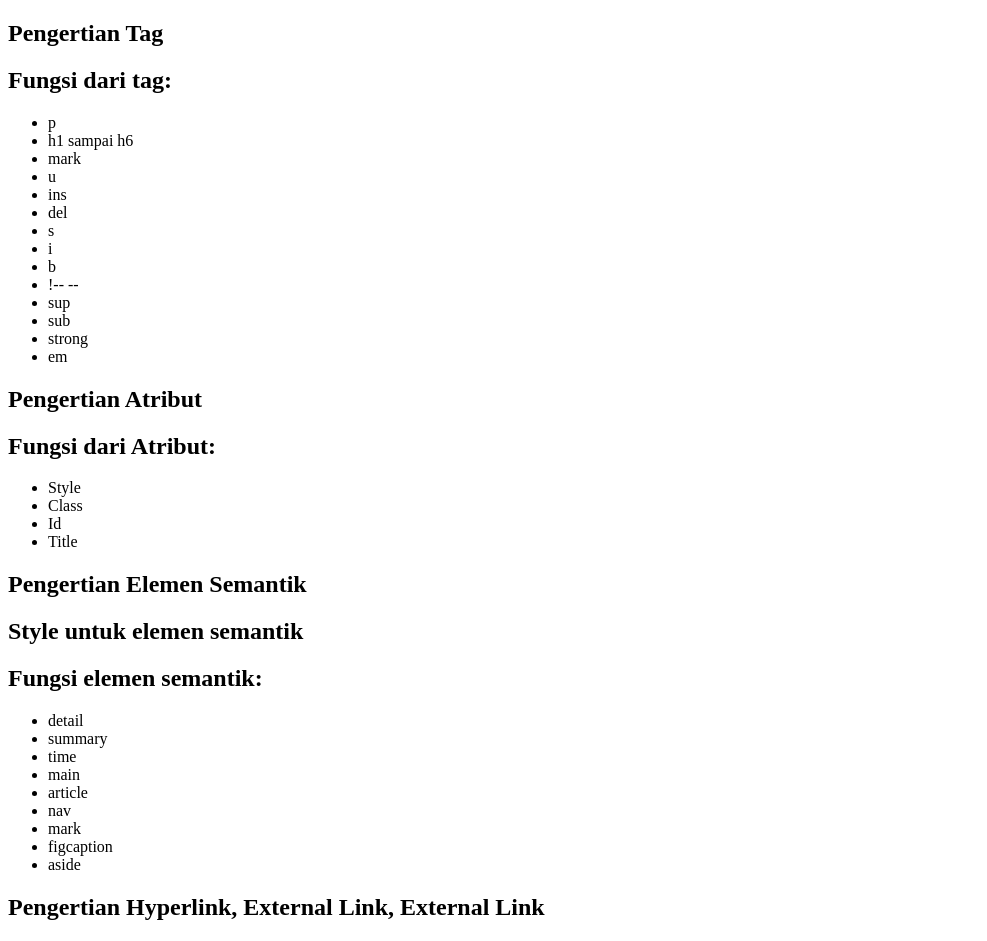
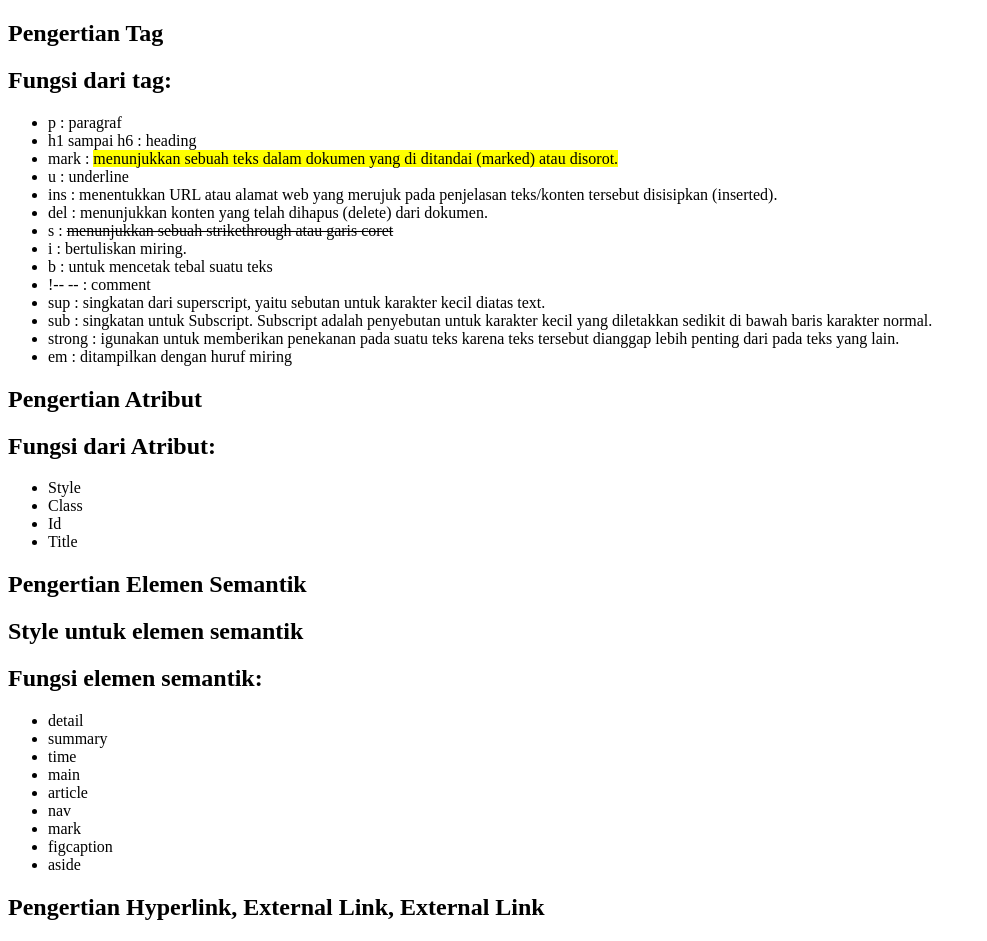
Before and after one commit to MikeTadnaa/miketadnaa.github.io, a plain HTML site: page index.html in a window 1280 px wide. Shown: the whole page, without its empty margins (0-987 px from the left). Drawn offline with Linux system fonts and the light colour scheme.

Commit message:
update index

```diff
--- a/index.html
+++ b/index.html
@@ -13,20 +13,20 @@
             <h1>Pengertian Tag</h1>
             <h1>Fungsi dari tag:</h1>
             <ul>
-                <li>p</li>
-                <li>h1 sampai h6</li>
-                <li>mark</li>
-                <li>u</li>
-                <li>ins</li>
-                <li>del</li>
-                <li>s</li>
-                <li>i</li>
-                <li>b</li>
-                <li>!-- --</li>
-                <li>sup</li>
-                <li>sub</li>
-                <li>strong</li>
-                <li>em</li>
+                <li>p : paragraf</li>
+                <li>h1 sampai h6 : heading</li>
+                <li>mark : <mark>menunjukkan sebuah teks dalam dokumen yang di ditandai (marked) atau disorot.</mark></li>
+                <li>u : underline</li>
+                <li>ins : menentukkan URL atau alamat web yang merujuk pada penjelasan teks/konten tersebut disisipkan (inserted).</li>
+                <li>del : menunjukkan konten yang telah dihapus (delete) dari dokumen.</li>
+                <li>s : <s>menunjukkan sebuah strikethrough atau garis coret</s></li>
+                <li>i : bertuliskan miring.</li>
+                <li>b : untuk mencetak tebal suatu teks</li>
+                <li>!-- -- : comment</li>
+                <li>sup : singkatan dari superscript, yaitu sebutan untuk karakter kecil diatas text.</li>
+                <li>sub : singkatan untuk Subscript. Subscript adalah penyebutan untuk karakter kecil yang diletakkan sedikit di bawah baris karakter normal.</li>
+                <li>strong : igunakan untuk memberikan penekanan pada suatu teks karena teks tersebut dianggap lebih penting dari pada teks yang lain.</li>
+                <li>em :  ditampilkan dengan huruf miring</li>
             </ul>
             <h1>Pengertian Atribut</h1>
             <h1>Fungsi dari Atribut:</h1>
```
